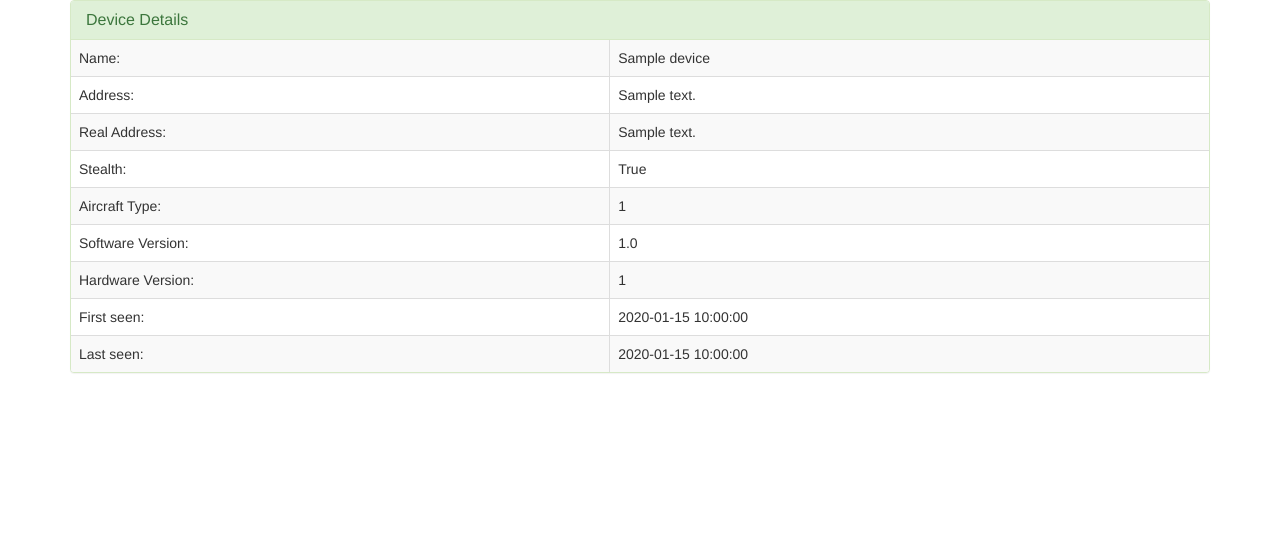
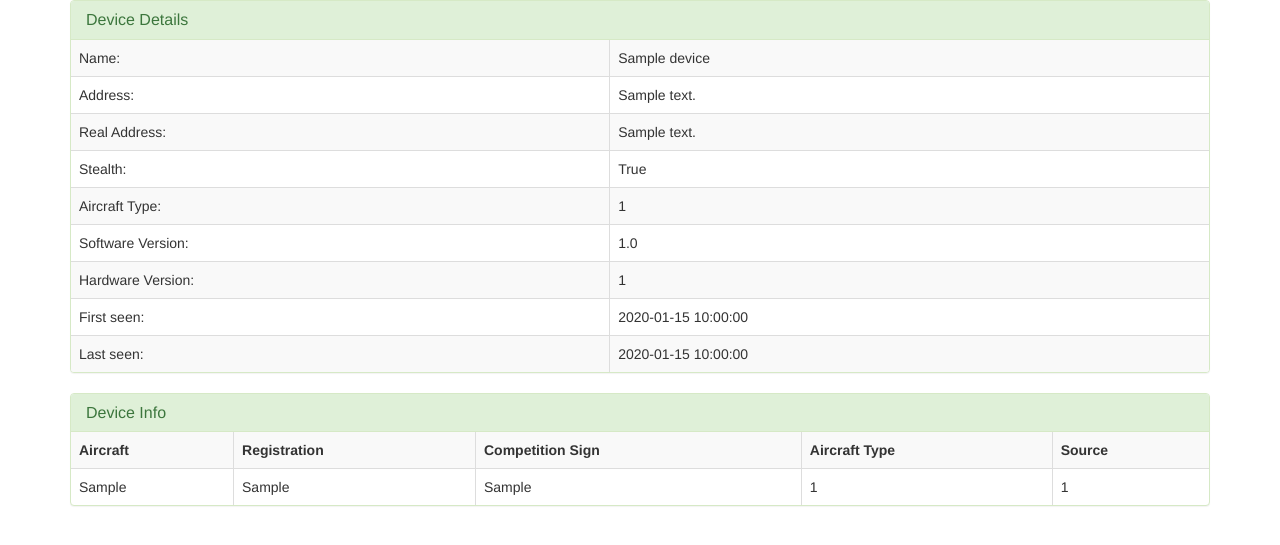
Before and after one commit to Meisterschueler/ogn-python, a Flask app: template ogn_python/templates/device_detail.html in a window 1280 px wide. Shown: the top 545 px of the page. Run offline with Flask 2, Linux system fonts and the light colour scheme; tables that the repository leaves empty hold one stand-in row (values such as "Sample post"); the template is opened without the code that fills it: values that come from a table or form of the project are taken from there, most other values are stand-ins (such as "Sample title", 1, 10 or a date in 2020); parts of the project's set-up code (start-up, migrations or seed data) failed here and were passed over; some libraries are stand-ins or nearby versions.

Commit message:
Added DeviceInfos in device detail view

```diff
--- a/ogn_python/model/device.py
+++ b/ogn_python/model/device.py
@@ -39,6 +39,14 @@ class Device(db.Model):
 
         return query.first()
 
+    # Todo: remove FK from DeviceInfo
+    def get_infos(self):
+        query = db.session.query(DeviceInfo) \
+            .filter(DeviceInfo.address == self.address) \
+            .order_by(DeviceInfo.address_origin)
+
+        return [info for info in query.all()]
+
     EXPIRY_DATES = {
         6.67: datetime.date(2020, 10, 31),
         6.63: datetime.date(2020, 5, 31),
--- a/ogn_python/templates/device_detail.html
+++ b/ogn_python/templates/device_detail.html
@@ -19,6 +19,28 @@
 </table>
 </div>
 
+<div class="panel panel-success">
+<div class="panel-heading"><h3 class="panel-title">Device Info</h3></div>
+<table class="datatable table table-striped table-bordered">
+	<tr>
+		<th>Aircraft</th>
+		<th>Registration</th>
+		<th>Competition Sign</th>
+		<th>Aircraft Type</th>
+		<th>Source</th>
+	</tr>
+	<tr>
+		{% for info in device.get_infos() %}
+		<td>{{ info.aircraft }}</td>
+		<td>{{ info.registration }}</td>
+		<td>{{ info.competition }}</td>
+		<td>{{ info.aircraft_type }}</td>
+		<td>{{ info.address_origin }}</td>
+		{% endfor %}
+	</tr>
+</table>
+</div>
+
 </div>
 
 {% endblock %}
```
